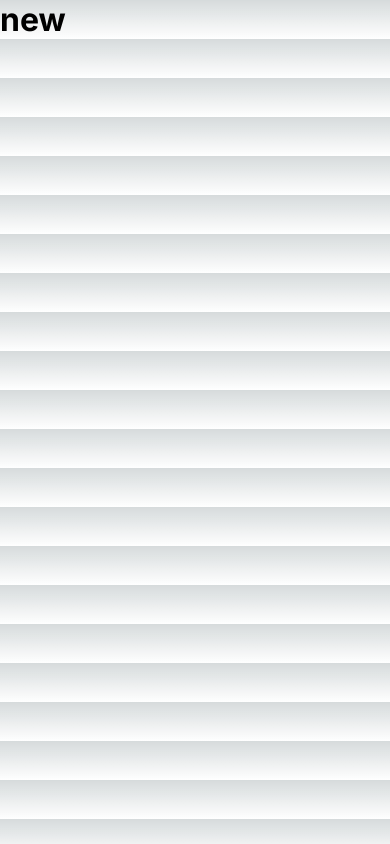
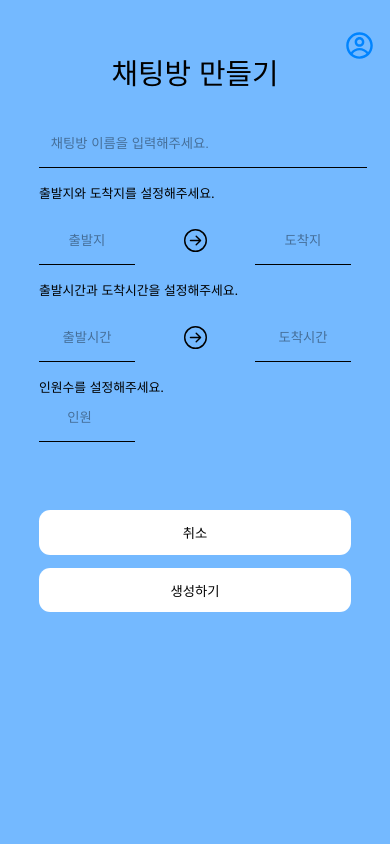
Before and after one commit to phjjj/mate, a Next.js app: page /chatlist/new in a window 390 px wide. Built offline with nearby package versions, Linux system fonts and the light colour scheme.

Commit message:
채팅셍성폼 페이지 제작, 모바일 환경 레이아웃 제작, 아직 데스크탑 환경 레이아웃 제작 안했음. react-icon 패키지를 이용하여 아이콘 사용했음.

```diff
--- a/package.json
+++ b/package.json
@@ -17,6 +17,7 @@
     "next": "13.4.12",
     "react": "18.2.0",
     "react-dom": "18.2.0",
+    "react-icons": "^4.10.1",
     "recoil": "^0.7.7",
     "styled-components": "^6.0.5",
     "typescript": "5.1.6"
--- /dev/null
+++ b/src/app/(chat)/chatlist/new/page.style.tsx
@@ -0,0 +1,82 @@
+"use client";
+import { styled } from "styled-components";
+
+export const Header = styled.header`
+  & .title__container {
+    height: 7.5rem;
+    display: flex;
+    flex-direction: column;
+    justify-content: center;
+    & h2 {
+      text-align: center;
+      font-size: 1.8rem;
+    }
+    & .profile__svg {
+      display: flex;
+      justify-content: flex-end;
+      margin-right: 1rem;
+    }
+  }
+`;
+
+export const Form = styled.form`
+  margin: 0 auto;
+  width: 80%;
+  & label {
+    font-size: 0.8rem;
+  }
+`;
+
+export const InputContainer = styled.div`
+  display: flex;
+  justify-content: space-between;
+  align-items: center;
+  margin: 1rem 0;
+`;
+
+export const Input = styled.input`
+  border: none;
+  border-bottom: 1px solid black;
+  background-color: transparent;
+  padding: 1rem 0.5rem;
+  text-align: center;
+  width: 80px;
+  color: black;
+  &:last-child {
+  }
+  &:focus {
+    border-color: white;
+    outline: none;
+  }
+  &::placeholder {
+    color: black;
+    opacity: 0.4;
+  }
+`;
+
+export const ChatTitleInput = styled(Input)`
+  width: 100%;
+  text-align: left;
+  margin-bottom: 1rem;
+`;
+
+export const ButtonContainer = styled.div`
+  height: 170px;
+  display: flex;
+  flex-direction: column;
+  justify-content: flex-end;
+  & button {
+    background-color: white;
+    width: 100%;
+    padding: 0.8rem 2rem;
+    border-radius: 0.7rem;
+    text-align: center;
+    color: black;
+    outline: none;
+    border: none;
+    margin-bottom: 0.8rem;
+    &:last-child {
+      margin-bottom: 0rem;
+    }
+  }
+`;
--- a/src/app/(chat)/chatlist/new/page.tsx
+++ b/src/app/(chat)/chatlist/new/page.tsx
@@ -1,3 +1,49 @@
+"use client";
+import { CgProfile } from "react-icons/cg";
+import { BsArrowRightCircle } from "react-icons/bs";
+import {
+  ButtonContainer,
+  ChatTitleInput,
+  Form,
+  Header,
+  Input,
+  InputContainer,
+} from "./page.style";
+
 export default function New() {
-  return <h1>new</h1>;
+  return (
+    <>
+      <Header>
+        <div className="title__container">
+          <span className="profile__svg">
+            <CgProfile size={29} color="0084FF" />
+          </span>
+          <h2>채팅방 만들기</h2>
+        </div>
+      </Header>
+      <Form>
+        <ChatTitleInput placeholder=" 채팅방 이름을 입력해주세요." />
+        <label>출발지와 도착지를 설정해주세요.</label>
+        <InputContainer>
+          <Input placeholder="출발지" />
+          <BsArrowRightCircle size={23} />
+          <Input placeholder="도착지" />
+        </InputContainer>
+        <label>출발시간과 도착시간을 설정해주세요.</label>
+        <InputContainer>
+          <Input placeholder="출발시간" />
+          <BsArrowRightCircle size={23} />
+          <Input placeholder="도착시간" />
+        </InputContainer>
+        <label>인원수를 설정해주세요.</label>
+        <div>
+          <Input placeholder="인원" type="number" />
+        </div>
+        <ButtonContainer>
+          <button>취소</button>
+          <button>생성하기</button>
+        </ButtonContainer>
+      </Form>
+    </>
+  );
 }
--- a/src/app/globals.css
+++ b/src/app/globals.css
@@ -1,107 +1,131 @@
-:root {
-  --max-width: 1100px;
-  --border-radius: 12px;
-  --font-mono: ui-monospace, Menlo, Monaco, 'Cascadia Mono', 'Segoe UI Mono',
-    'Roboto Mono', 'Oxygen Mono', 'Ubuntu Monospace', 'Source Code Pro',
-    'Fira Mono', 'Droid Sans Mono', 'Courier New', monospace;
-
-  --foreground-rgb: 0, 0, 0;
-  --background-start-rgb: 214, 219, 220;
-  --background-end-rgb: 255, 255, 255;
-
-  --primary-glow: conic-gradient(
-    from 180deg at 50% 50%,
-    #16abff33 0deg,
-    #0885ff33 55deg,
-    #54d6ff33 120deg,
-    #0071ff33 160deg,
-    transparent 360deg
-  );
-  --secondary-glow: radial-gradient(
-    rgba(255, 255, 255, 1),
-    rgba(255, 255, 255, 0)
-  );
-
-  --tile-start-rgb: 239, 245, 249;
-  --tile-end-rgb: 228, 232, 233;
-  --tile-border: conic-gradient(
-    #00000080,
-    #00000040,
-    #00000030,
-    #00000020,
-    #00000010,
-    #00000010,
-    #00000080
-  );
-
-  --callout-rgb: 238, 240, 241;
-  --callout-border-rgb: 172, 175, 176;
-  --card-rgb: 180, 185, 188;
-  --card-border-rgb: 131, 134, 135;
+html,
+body,
+div,
+span,
+applet,
+object,
+iframe,
+h1,
+h2,
+h3,
+h4,
+h5,
+h6,
+p,
+blockquote,
+pre,
+a,
+abbr,
+acronym,
+address,
+big,
+cite,
+code,
+del,
+dfn,
+em,
+img,
+ins,
+kbd,
+q,
+s,
+samp,
+small,
+strike,
+strong,
+sub,
+sup,
+tt,
+var,
+b,
+u,
+i,
+center,
+dl,
+dt,
+dd,
+ol,
+ul,
+li,
+fieldset,
+form,
+label,
+legend,
+table,
+caption,
+tbody,
+tfoot,
+thead,
+tr,
+th,
+td,
+article,
+aside,
+canvas,
+details,
+embed,
+figure,
+figcaption,
+footer,
+header,
+hgroup,
+menu,
+nav,
+output,
+ruby,
+section,
+summary,
+time,
+mark,
+audio,
+video {
+  margin: 0;
+  padding: 0;
+  border: 0;
+  font-size: 100%;
+  font: inherit;
+  vertical-align: baseline;
 }
-
-@media (prefers-color-scheme: dark) {
-  :root {
-    --foreground-rgb: 255, 255, 255;
-    --background-start-rgb: 0, 0, 0;
-    --background-end-rgb: 0, 0, 0;
-
-    --primary-glow: radial-gradient(rgba(1, 65, 255, 0.4), rgba(1, 65, 255, 0));
-    --secondary-glow: linear-gradient(
-      to bottom right,
-      rgba(1, 65, 255, 0),
-      rgba(1, 65, 255, 0),
-      rgba(1, 65, 255, 0.3)
-    );
-
-    --tile-start-rgb: 2, 13, 46;
-    --tile-end-rgb: 2, 5, 19;
-    --tile-border: conic-gradient(
-      #ffffff80,
-      #ffffff40,
-      #ffffff30,
-      #ffffff20,
-      #ffffff10,
-      #ffffff10,
-      #ffffff80
-    );
-
-    --callout-rgb: 20, 20, 20;
-    --callout-border-rgb: 108, 108, 108;
-    --card-rgb: 100, 100, 100;
-    --card-border-rgb: 200, 200, 200;
-  }
+/* HTML5 display-role reset for older browsers */
+article,
+aside,
+details,
+figcaption,
+figure,
+footer,
+header,
+hgroup,
+menu,
+nav,
+section {
+  display: block;
 }
-
-* {
+body {
+  height: 100vh;
+  line-height: 1;
   box-sizing: border-box;
-  padding: 0;
-  margin: 0;
+  background-color: #74b9ff;
 }
-
-html,
-body {
-  max-width: 100vw;
-  overflow-x: hidden;
+ol,
+ul {
+  list-style: none;
 }
-
-body {
-  color: rgb(var(--foreground-rgb));
-  background: linear-gradient(
-      to bottom,
-      transparent,
-      rgb(var(--background-end-rgb))
-    )
-    rgb(var(--background-start-rgb));
+blockquote,
+q {
+  quotes: none;
 }
-
-a {
-  color: inherit;
-  text-decoration: none;
+blockquote:before,
+blockquote:after,
+q:before,
+q:after {
+  content: "";
+  content: none;
 }
-
-@media (prefers-color-scheme: dark) {
-  html {
-    color-scheme: dark;
-  }
+table {
+  border-collapse: collapse;
+  border-spacing: 0;
 }
+html {
+  width: 100vw;
+  height: 100vh;
+}
```
Also changed, not shown: src/app/page.module.css (deleted, +0 -229 lines), 1 other file (tests, documents, lock files or other folders).
